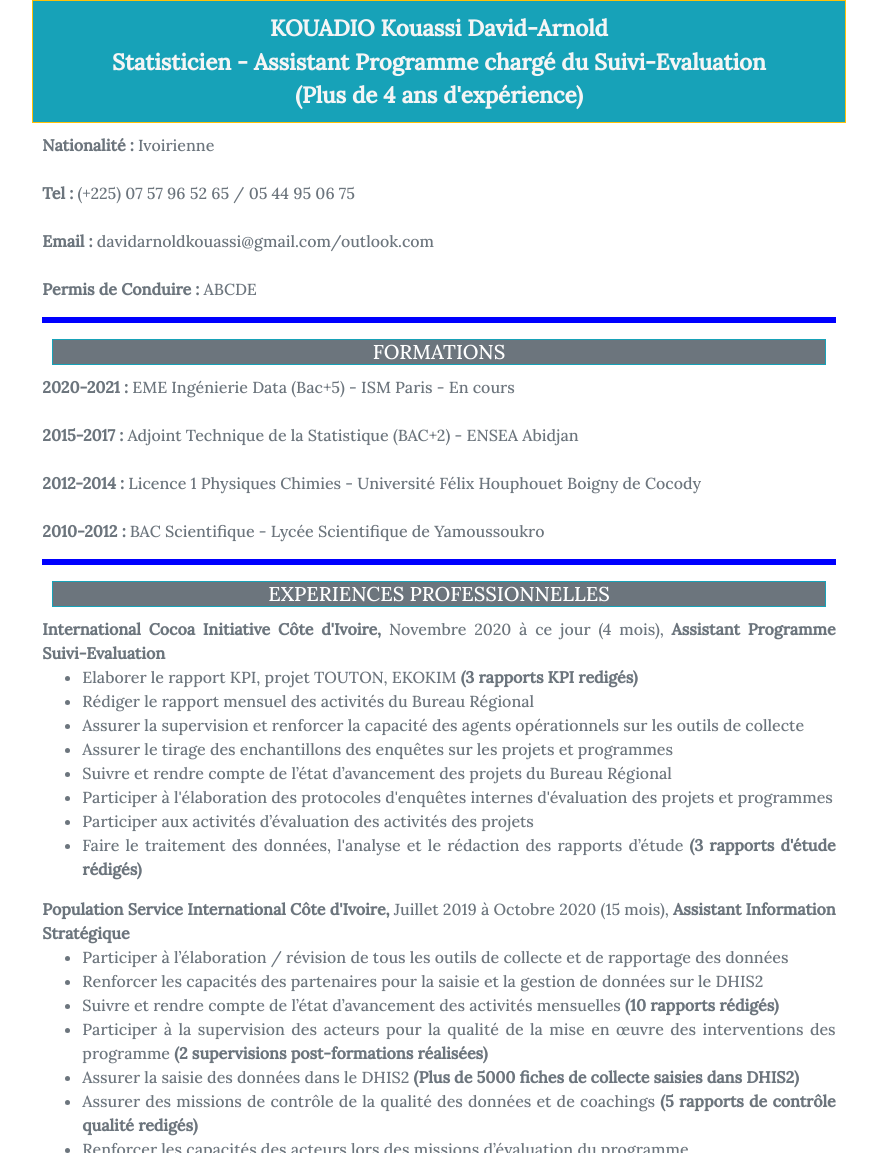
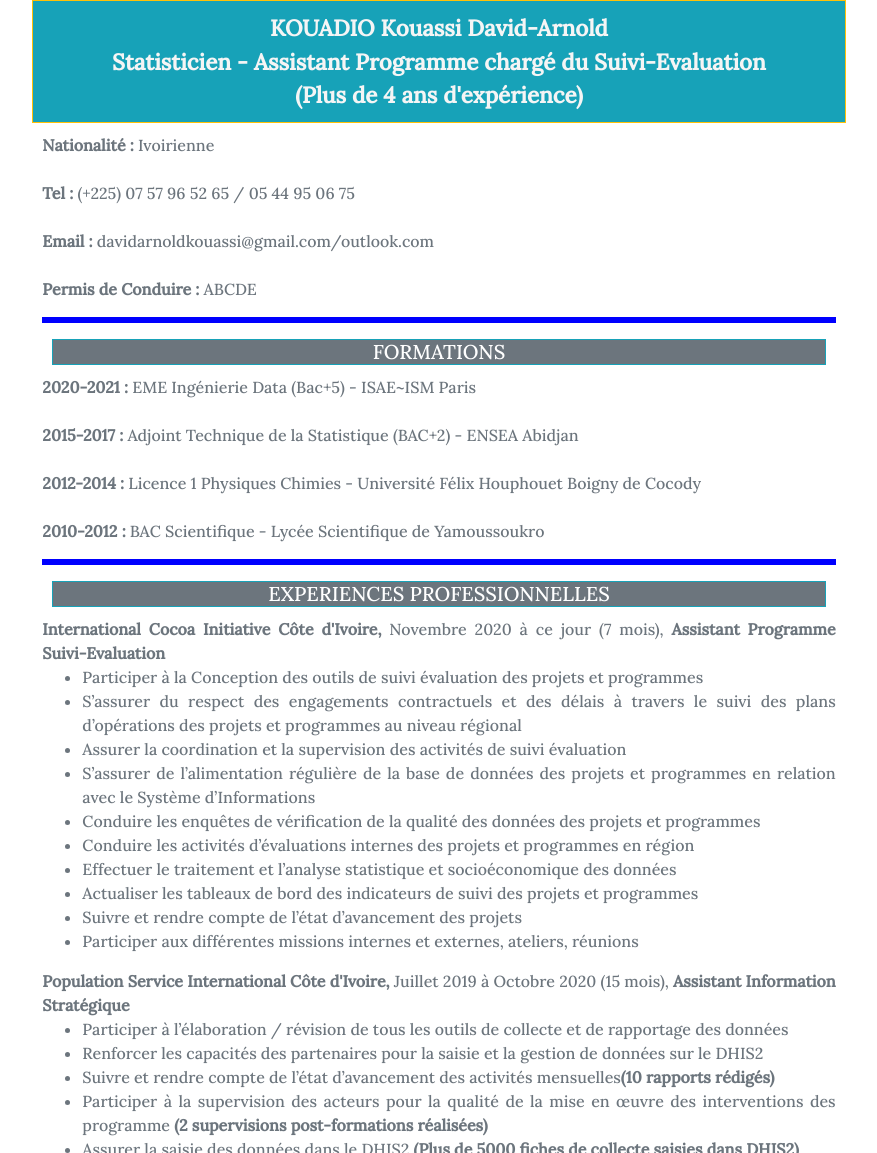
Before and after one commit to arnoldkoua/My-CV-Online, a plain HTML site: page index.html in a window 1280 px wide. Shown: the top 1153 px of the page, without its empty margins (206-1083 px from the left). Drawn offline with nearby package versions, Linux system fonts and the light colour scheme.

Commit message:
Update index.html

```diff
--- a/index.html
+++ b/index.html
@@ -4,7 +4,7 @@
     <meta charset="UTF-8">
     <meta name="viewport" content="width=device-width, initial-scale=1.0">
     <link href="https://fonts.googleapis.com/css2?family=Lora:wght@500&display=swap" rel="stylesheet">
-    <title>My CV Online</title>
+    <!-- <title>My CV Online</title> -->
     <link rel="stylesheet" href="style.css">
     <link rel="stylesheet" href="bootstrap.min.css">
 </head>
@@ -42,7 +42,7 @@
                 <div class="text-muted">
                     <h3 class="lead bg-secondary text-white border border-info"><strong>FORMATIONS</strong></h3>
                     <strong>2020-2021 : </strong>
-                    <span>EME Ingénierie Data (Bac+5) - ISM Paris - En cours</span>
+                    <span>EME Ingénierie Data (Bac+5) - ISAE~ISM Paris</span>
                     <br><br>
                     <strong>2015-2017 : </strong>
                     <span>Adjoint Technique de la Statistique (BAC+2) - ENSEA Abidjan</span>
@@ -57,17 +57,20 @@
                 <div class="text-muted">
                     <h3 class="lead bg-secondary text-white border border-info"><strong>EXPERIENCES PROFESSIONNELLES</strong></h3>
                     <strong>International Cocoa Initiative Côte d'Ivoire, </strong>
-                    <span>Novembre 2020 à ce jour (4 mois), <strong>Assistant Programme Suivi-Evaluation</strong></span>
+                    <span>Novembre 2020 à ce jour (7 mois), <strong>Assistant Programme Suivi-Evaluation</strong></span>
                     <ul>
-                        <li>Elaborer le rapport KPI, projet TOUTON, EKOKIM <strong>(3 rapports KPI redigés)</strong></li>
-                        <li>Rédiger le rapport mensuel des activités du Bureau Régional</li>
-                        <li>Assurer la supervision et renforcer la capacité des agents opérationnels sur les outils de collecte</li>
-                        <li>Assurer le tirage des enchantillons des enquêtes sur les projets et programmes</li>
-                        <li>Suivre et rendre compte de l’état d’avancement des projets du Bureau Régional</li>
-                        <li>Participer à l'élaboration des protocoles d'enquêtes internes d'évaluation des projets et programmes</li>
-                        <li>Participer aux activités d’évaluation des activités des projets</li>
-                        <li>Faire le traitement des données, l'analyse et le rédaction des rapports d’étude <strong>(3 rapports d'étude
-                            rédigés)</strong></li>
+                        <li>Participer à la Conception des outils de suivi évaluation des projets et programmes</li>
+                        <li>S’assurer du respect des engagements contractuels et des délais à travers le suivi des plans d’opérations
+                            des projets et programmes au niveau régional</li>
+                        <li>Assurer la coordination et la supervision des activités de suivi évaluation</li>
+                        <li>S’assurer de l’alimentation régulière de la base de données des projets et programmes en relation
+                            avec le Système d’Informations </li>
+                        <li>Conduire les enquêtes de vérification de la qualité des données des projets et programmes</li>
+                        <li>Conduire les activités d’évaluations internes des projets et programmes en région</li>
+                        <li>Effectuer le traitement et l’analyse statistique et socioéconomique des données </li>
+                        <li>Actualiser les tableaux de bord des indicateurs de suivi des projets et programmes</li>
+                        <li>Suivre et rendre compte de l’état d’avancement des projets</li>
+                        <li>Participer aux différentes missions internes et externes, ateliers, réunions</li>
                     </ul>
                     <!-- <br> -->
                     <strong>Population Service International Côte d'Ivoire, </strong>
@@ -75,7 +78,7 @@
                     <ul>
                         <li>Participer à l’élaboration / révision de tous les outils de collecte et de rapportage des données</li>
                         <li>Renforcer les capacités des partenaires pour la saisie et la gestion de données sur le DHIS2</li>
-                        <li>Suivre et rendre compte de l’état d’avancement des activités mensuelles <strong>(10 rapports
+                        <li>Suivre et rendre compte de l’état d’avancement des activités mensuelles<strong>(10 rapports
                     rédigés)</strong></li>
                         <li>Participer à la supervision des acteurs pour la qualité de la mise en œuvre des interventions des programme <strong>(2 supervisions post-formations réalisées)</strong></li>
                         <li>Assurer la saisie des données dans le DHIS2 <strong>(Plus de 5000 fiches de collecte saisies dans
```
